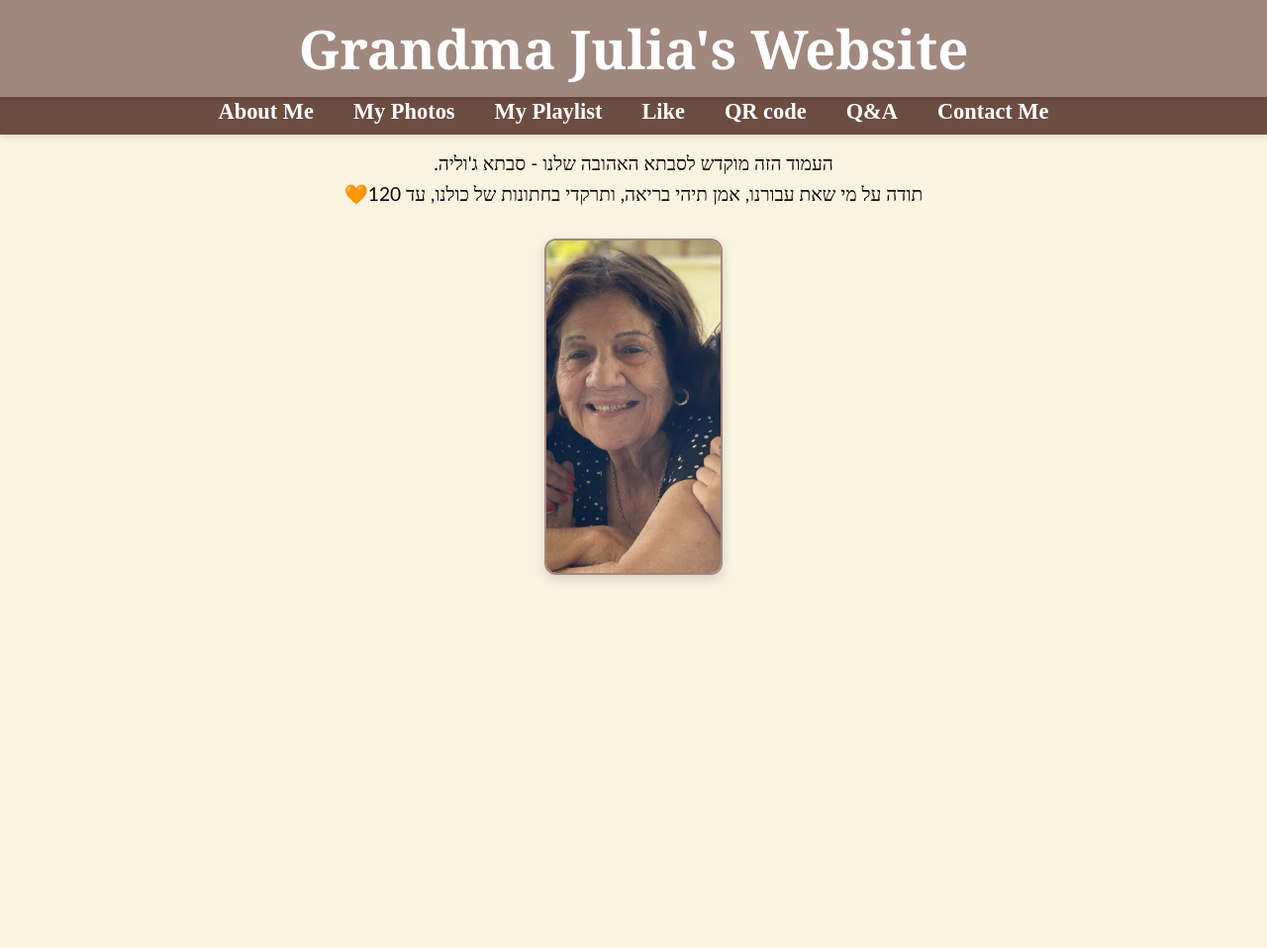
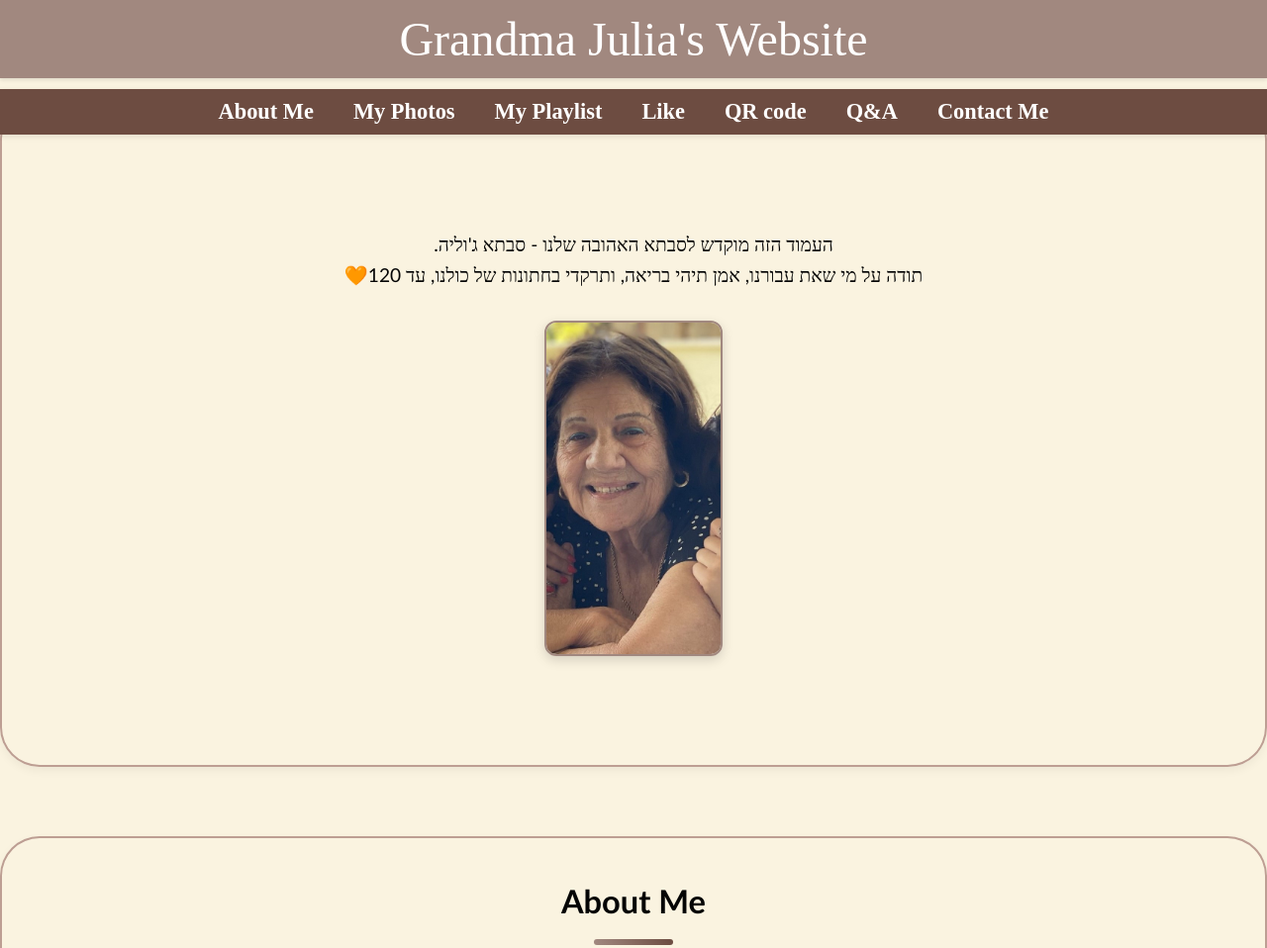
Before and after one commit to WED-2023/209281799, a plain HTML site: page index.html in a window 1280 px wide. Shown: the top 958 px of the page at 99% size. Drawn offline with nearby package versions, Linux system fonts and the light colour scheme.

Commit message:
last updated

```diff
--- a/index.html
+++ b/index.html
@@ -38,9 +38,7 @@
 
 <body id="top">
   <header id="site-title">
-    <h2><a href="#" onclick="window.scrollTo({ top: 0, behavior: 'smooth' })">Grandma Julia's Website</a></h2>
-
-   <!-- <h2> <a href="#top">Grandma Julia's Website</a></h2> -->
+    <a href="#" onclick="window.scrollTo({ top: 0, behavior: 'smooth' })">Grandma Julia's Website</a>
   </header>
 
   <nav id="menu">
@@ -60,39 +58,25 @@
 
 
   <section id="opening" class="section" dir="rtl">
+    <p>
+      <br/>
+      <br/>
+      <br/>
 
-    <!-- <video id="introVideo" width="100%" controls poster="poster-image.jpg">
-      <source src="grandma_video.MP4" type="video/mp4">
-      Your browser does not support the video tag.
-    </video> -->
-
-    <p>
       העמוד הזה מוקדש לסבתא האהובה שלנו - סבתא ג'וליה.
     </p><p>
       תודה על מי שאת עבורנו, אמן תיהי בריאה, ותרקדי בחתונות של כולנו, עד 120🧡
   </p>
 
     <img src="photos/IMG_2919 - Copy.JPEG" alt="Grandma Photo" class="opening-logo">
+    <br/>
+    <br/>
+
   </section>
+</header>
 
 
-
-<!-- <script>
-  const video = document.getElementById('introVideo');
-  video.addEventListener('click', function () {
-    if (video.paused) {
-      video.play();
-    } else {
-      video.pause();
-    }
-  });
-</script> -->
-
-
-</header>
-
 <section id="about" class="section" dir="rtl">
-<br/>
 <h2 class="section-title" >About Me</h2>
 <br/>
 <p >
@@ -176,7 +160,7 @@
 <section id="playlist" class="section" dir="rtl">
 <br/>
 <h2>My Playlist</h2>
-<h3>סבתוש אוהבת הכי לשמוע שירי ארץ ישראל היפה 🎶</h3>
+<h3>סבתוש אוהבת הכי לשמוע שירי ארץ ישראל היפה </h3>
 <br/>
 
 <div class="playlist-container">
@@ -204,7 +188,10 @@
     allowfullscreen></iframe>
 
 </div>
-
+<br/>
+<br/>
+<br/>
+<br/>
 <br/>
 <br/>
 </section>
@@ -213,7 +200,7 @@
   <section id="like" class="section" dir="rtl">
     <br/>
     <h2>Give a Like to Grandma's Favorite Hobby</h2>
-    <h3>סבתוש הכי אוהבת שירה בציבור 🎤 – לחצו לייק לדף האהוב עליה בפייסבוק:</h3>
+    <h3>סבתוש הכי אוהבת שירה בציבור – לחצו לייק לדף האהוב עליה בפייסבוק:</h3>
 
   </script>
     <div class="fb-like"
--- a/style.css
+++ b/style.css
@@ -1,5 +1,6 @@
 :root {
 	--primary-color: #A1887F;       /* חום שק */
+	--primary-color2: #bd9e93;       /* 2 חום שק */
 	--background-color: #FAF3E0;    /* רקע קרמי */
 	--accent-color: #F5F5DC;        /* בז' */
 	--heading-color: #6D4C41;       /* חום עמוק */
@@ -42,16 +43,8 @@ body {
 	font-family: 'Georgia', serif;
 	z-index: 1100;
 	box-shadow: 0 4px 10px rgba(0, 0, 0, 0.1);
-	direction: rtl; /* אם כל האתר בעברית */
+	direction: rtl;
   }
-
-  /* #introVideo {
-	display: block;
-	max-height: 10vh;
-	margin: 150px auto 40px auto;
-	border-radius: 12px;
-	box-shadow: 0 4px 16px rgba(0, 0, 0, 0.3);
-  } */
 
   #opening{
 	text-align: center;
@@ -59,8 +52,31 @@ body {
 	font-size: 1.2em;
 	color: #050505;
 	line-height: 1.6;
-	margin-top: 150px;
-	padding: 0 30px;
+	/* margin-top: 150px;
+	padding: 0 30px;	 */
+	margin-top: 100px;
+
+  }
+
+
+  #about, #contact, #qna{
+	font-family: Calibri;
+	font-size: 1.2em;
+	color: #050505;
+	line-height: 1.6;
+	text-align: right;
+	/* margin-top: 4000px;
+	padding: 0 30px;	 */
+  }
+
+  #photos, #playlist, #like, #qrcoder{
+	font-family: Calibri;
+	font-size: 1.2em;
+	color: #050505;
+	line-height: 1.6;
+	text-align: center;
+	/* margin-top: 150px;
+	padding: 0 30px; */
   }
 
   #menu {
@@ -74,6 +90,8 @@ body {
 	padding: 10px 0;
 	box-shadow: 0 2px 6px rgba(0, 0, 0, 0.1);
 	z-index: 1000;
+	font-family: 'Segoe UI Variable Display Light';
+
   }
 
 .opening-logo {
@@ -98,8 +116,8 @@ body {
 	background-color: var(--primary-color);
 	text-align: center;
 	padding: 12px 0;
-	font-family: 'Georgia', serif;
-	font-size: 2em;
+	font-family: 'Pristina';
+	font-size: 3em;
 	color: white;
 	z-index: 1100;
 	box-shadow: 0 2px 4px rgba(0, 0, 0, 0.1);
@@ -116,9 +134,18 @@ body {
 	text-decoration: underline;
   }
 
+
   .section {
-	padding-top: 20px;
-	min-height: 100vh;
+	padding: 40px 30px;
+	box-shadow:
+    inset 0 0 0 2px var(--primary-color2), /* מסגרת פנימית */
+    0 4px 10px rgba(0, 0, 0, 0.05);        /* צל חיצוני */
+  	border-radius: 40px;
+	margin-bottom: 70px;
+	position: relative;
+	background-color: var(--background-color);
+	/* border-radius: 60px 60px 0 0; */
+	/* box-shadow: 0 -2px 10px rgba(0, 0, 0, 0.05); */
   }
 
 
@@ -153,31 +180,45 @@ body {
 	margin-top: 0;
 	text-align: center;
 	font-size: 1.7em;
+	margin-bottom: 8px;
 
   }
+
+
+  .section h2::after {
+	content: "";
+	display: block;
+	width: 80px;
+	height: 6px;
+	margin: 12px auto 0;
+	background-image: linear-gradient(90deg, var(--primary-color), var(--heading-color));
+	border-radius: 5px;
+	animation: underlineSlide 1s ease-out;
+  }
+
+  @keyframes underlineSlide {
+	from {
+	  width: 0;
+	  opacity: 0;
+	}
+	to {
+	  width: 80px;
+	  opacity: 1;
+	}
+  }
+
+
 
 
   h3 {
 	margin-top: 0;
 	text-align: center;
 	font-size: 1em;
+	color: #5c4033;
 
   }
 
-  #about, #contact, #qna{
-	font-family: Calibri;
-	font-size: 1.2em;
-	color: #050505;
-	line-height: 1.6;
-	text-align: right;
-  }
-  #photos, #playlist, #like, #qrcoder{
-	font-family: Calibri;
-	font-size: 1.2em;
-	color: #050505;
-	line-height: 1.6;
-	text-align: center;
-  }
+
 
   .gallery-photo {
 	max-width: 300px;
```
